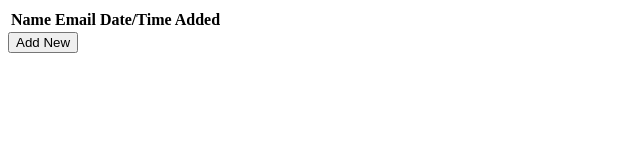
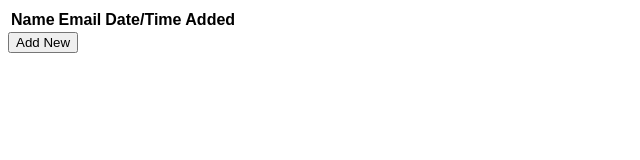
Before and after one commit to ethanwelborn/needle, a website: page index.html in a window 1280 px wide. Shown: the full height of the page, 0-640 px from the left. Drawn offline with nearby package versions, Linux system fonts and the light colour scheme; some packages are replaced by stand-ins of ours.

Commit message:
some css changes

```diff
--- /dev/null
+++ b/app/app.css
@@ -0,0 +1,3 @@
+body {
+	font-family:'Arial', 'sans-serif';
+}
--- a/index.html
+++ b/index.html
@@ -3,6 +3,8 @@
 	<head>
 		<title></title>
 
+
+		<link rel='stylesheet' href='/app/app.css' type='text/css' />
 		<link rel='stylesheet' href='/bower_components/angular-modal/modal.css' type='text/css' />
 		<link rel='stylesheet' href='/app/modal/modal.css' type='text/css' />
 	</head>
```
